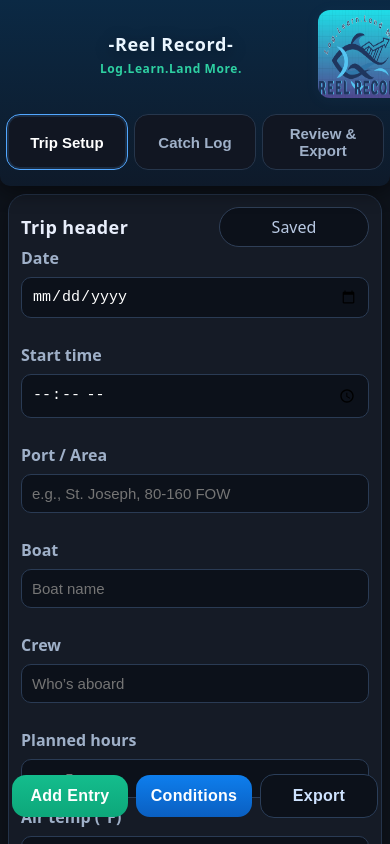
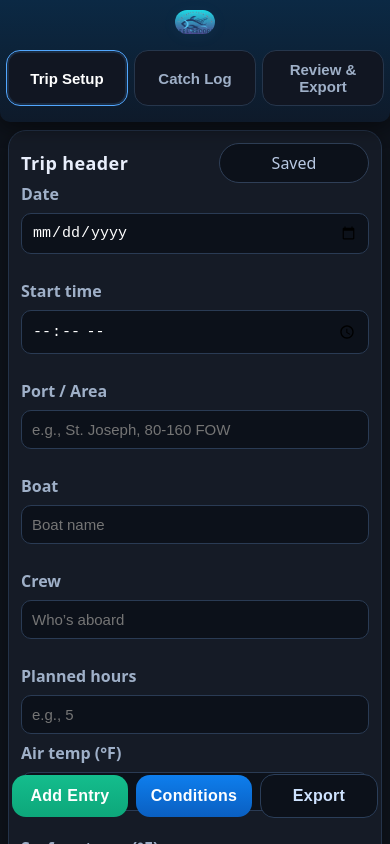
Before and after one commit to elliottdanielp/big_lake_fishing_log, a plain HTML site: page index.html in a window 390 px wide. Drawn offline with Linux system fonts and the light colour scheme.

Commit message:
Refactor logo layout and header styling
Updated the logo container to use full width with a max-width, improved image responsiveness, and simplified the header bar layout for better centering. Removed redundant logo display from the GPS input section to streamline the UI.

```diff
--- a/index.html
+++ b/index.html
@@ -15,8 +15,8 @@
   /* Brand header: full-width bar with rounded bottom and centered title + tagline */
   header { position: sticky; top:0; z-index: 30; background: linear-gradient(180deg,#0b2944,#0e1a2a); backdrop-filter: blur(6px); border-bottom: none; border-radius: 0 0 14px 14px; box-shadow: 0 6px 20px rgba(0,0,0,0.45); }
   .bar { display:flex; gap:8px; align-items:center; padding: 14px 12px; }
-  .logo { width:96px; display:flex; align-items:center; justify-content:center; margin:0 auto; }
-  .logo img { width:88px; height:88px; display:block; border-radius:12px; }
+  .logo { width:100%; max-width:220px; display:flex; align-items:center; justify-content:center; margin:0 auto; }
+  .logo img { width:100%; height:auto; max-width:220px; display:block; border-radius:12px; }
   /* subtle pulsing glow for logo/title/tagline */
   .pulse { animation: pulseGlow 2.8s ease-in-out infinite; }
   @keyframes pulseGlow{ 0%{ filter:drop-shadow(0 0 0 rgba(58,160,255,0.0)); } 50%{ filter:drop-shadow(0 6px 18px rgba(58,160,255,0.12)); } 100%{ filter:drop-shadow(0 0 0 rgba(58,160,255,0.0)); } }
@@ -99,17 +99,10 @@
 </head>
 <body>
   <header>
-    <div class="bar">
-      <div style="flex:1">
-        <div class="title-container">
-          <div class="title pulse">-Reel Record-</div>
-          <div class="tagline pulse">Log.Learn.Land More.</div>
-        </div>
-      </div>
-      <div class="logo pulse" style="margin-left:auto" aria-hidden="true">
+    <div class="bar" style="justify-content:center; padding:10px 0;">
+      <div class="logo pulse" aria-hidden="true">
         <img src="assets/reel_record_logo.png" alt="Reel Record logo" />
       </div>
-      <!-- Add to Home moved to bottom for unobtrusive placement -->
     </div>
     <div class="tabs" role="tablist">
       <button class="tab-btn active" data-tab="setup">Trip Setup</button>
@@ -211,11 +204,7 @@
           <div>
             <label for="gps">GPS (lat, lon)</label>
             <input id="gps" placeholder="e.g., 42.10, -86.50" />
-            <div class="bar" style="justify-content:center;">
-              <div class="logo pulse" aria-hidden="true">
-                <img src="assets/reel_record_logo.png" alt="Reel Record logo" />
-              </div>
-          <input id="photoInput" type="file" accept="image/*" capture="environment" />
+            <input id="photoInput" type="file" accept="image/*" capture="environment" />
           <div class="hint">Tip: On iPhone/Android this opens the camera. We compress before saving to keep storage light.</div>
           <div class="thumb-row">
             <img id="photoPreview" class="thumb hide" alt="preview"/>
```
